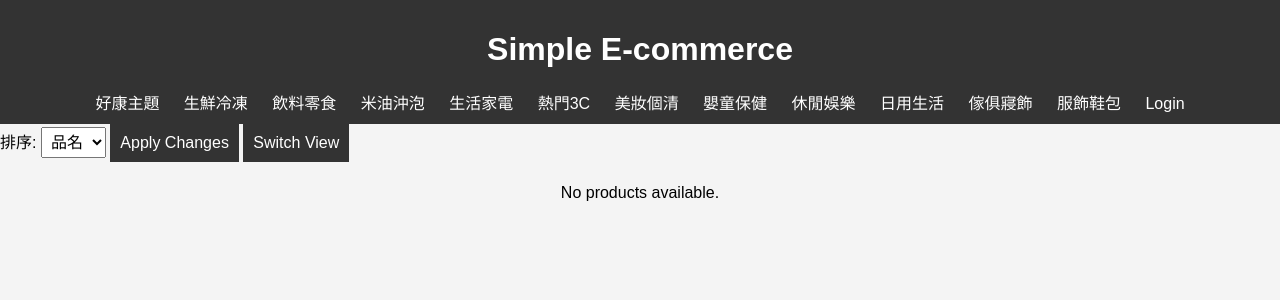
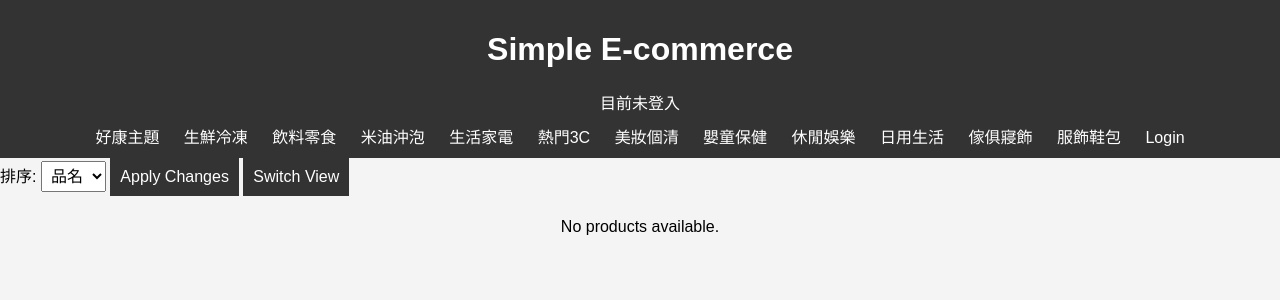
Before and after one commit to SallySLJin/Online_Shopping_System, a PHP site: page /index.php in a window 1280 px wide. Shown: the top 300 px of the page. Run offline with PHP 8.4, Linux system fonts and the light colour scheme; data that the repository does not hold is empty.

Commit message:
未登入首頁加上"目前未登入"的狀態訊息

```diff
--- a/index.php
+++ b/index.php
@@ -10,6 +10,7 @@
 
 <div class="header">
     <h1>Simple E-commerce</h1>
+    <p id = user_id_style>目前未登入</p>
     <div class="navigation">
         <a href="?category=discount">好康主題</a>
         <a href="?category=frozen">生鮮冷凍</a>
@@ -94,6 +95,12 @@
         input[type="submit"]:hover, button:hover {
             background-color: #555;
         }
+
+        #user_id_style{
+                color: white;
+                text-decoration: none;
+                margin: 0 10px;
+        }
     </style>
 
     <label for="sortOrder">排序:</label>
```
